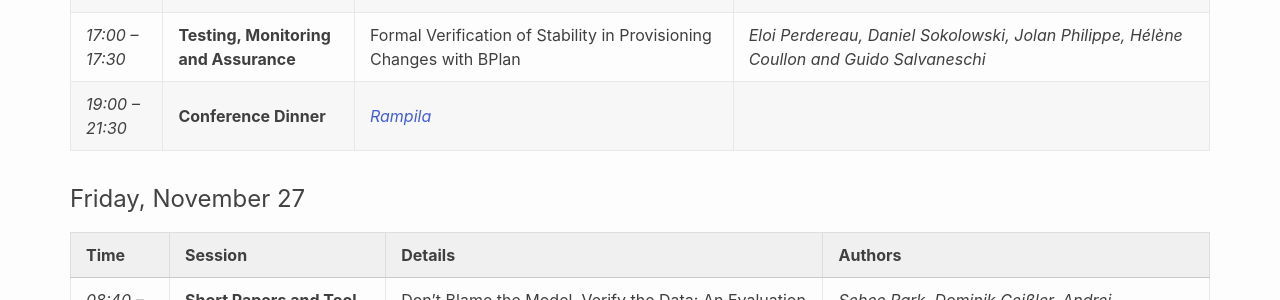
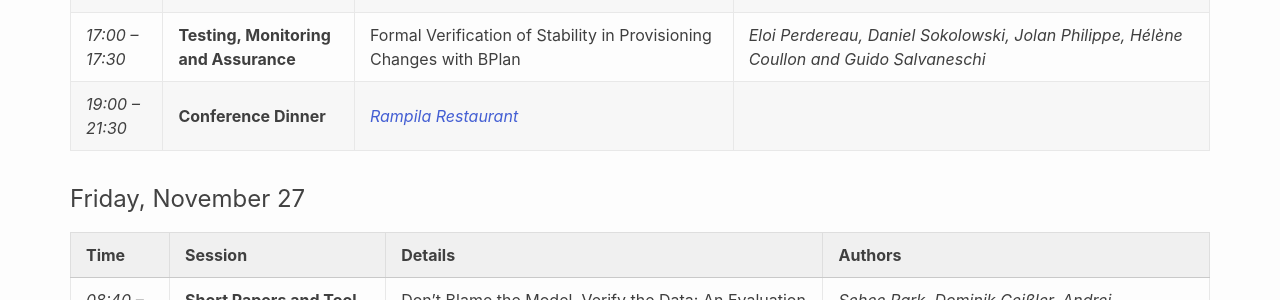
Before and after one commit to sefm-conference/2026, a Jekyll site: the page built from _pages/program.md, in a window 1280 px wide and 900 px high, scrolled down 3481 px. Shown: the part 154-454 px from the top of the window. Built offline with Jekyll 4.4.1, drawn with Linux system fonts in a browser that asks for light colours.

Commit message:
Added restaurant.

```diff
--- a/_pages/program.md
+++ b/_pages/program.md
@@ -61,7 +61,7 @@ Details on the respective workshop programmes can be found [here](https://sefm-c
 | *16:00 – 16:30* | **Testing, Monitoring and Assurance** |  Verifying Autoware Controller Node by Combining Model Verification and Runtime Monitoring | *Daisuke Ishii* |
 | *16:30 – 17:00* | **Testing, Monitoring and Assurance** | Policy-Guided Test Generation for Autonomous Driving Systems via Probabilistic Model Checking | *Srajan Goyal, Radu Calinescu, Alberto Griggio, Ioannis Stefanakos and Stefano Tonetta* |
 | *17:00 – 17:30* | **Testing, Monitoring and Assurance** |  Formal Verification of Stability in Provisioning Changes with BPlan | *Eloi Perdereau, Daniel Sokolowski, Jolan Philippe, Hélène Coullon and Guido Salvaneschi* |
-| *19:00 – 21:30* | **Conference Dinner** |  *[Rampila](https://maps.app.goo.gl/L7ma6CE2ULn4PArZ6)* |  |
+| *19:00 – 21:30* | **Conference Dinner** |  *[Rampila Restaurant](https://maps.app.goo.gl/L7ma6CE2ULn4PArZ6)* |  |
 
 
 ## Friday, November 27
```
